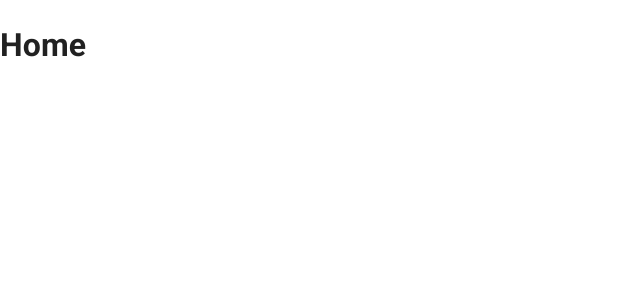
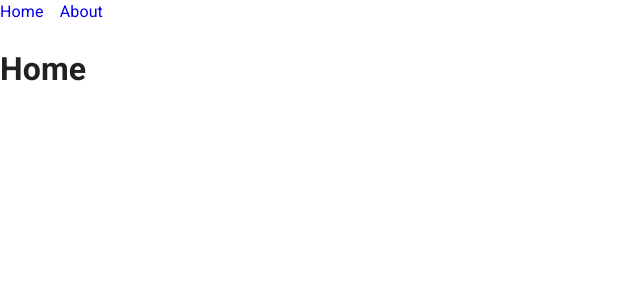
Before and after one commit to jerome-shiftleft/react-routing, a React (Vite) app: page / in a window 1280 px wide. Shown: the top 300 px of the page, without its empty margins (0-640 px from the left). Built offline with nearby package versions, Linux system fonts and the light colour scheme.

Commit message:
progress

```diff
--- /dev/null
+++ b/src/Layout/MasterLayout.jsx
@@ -0,0 +1,13 @@
+import { Outlet } from "react-router-dom";
+import MainNavigation from "../components/MainNavigation";
+
+function MasterLayout() {
+  return (
+    <>
+      <MainNavigation />
+      <Outlet />
+    </>
+  )
+}
+
+export default MasterLayout;
--- /dev/null
+++ b/src/components/MainNavigation.jsx
@@ -0,0 +1,19 @@
+import { Link } from "react-router-dom";
+import Stack from '@mui/material/Stack';
+
+function MainNavigation() {
+  return (
+    <>
+      <header>
+        <nav>
+          <Stack direction="row" spacing={2}>
+            <Link to="/">Home</Link>
+            <Link to="/About">About</Link>
+          </Stack>
+        </nav>
+      </header>
+    </>
+  );
+}
+
+export default MainNavigation;
```
Also changed, not shown: src/App.jsx (+11 -3 lines).
